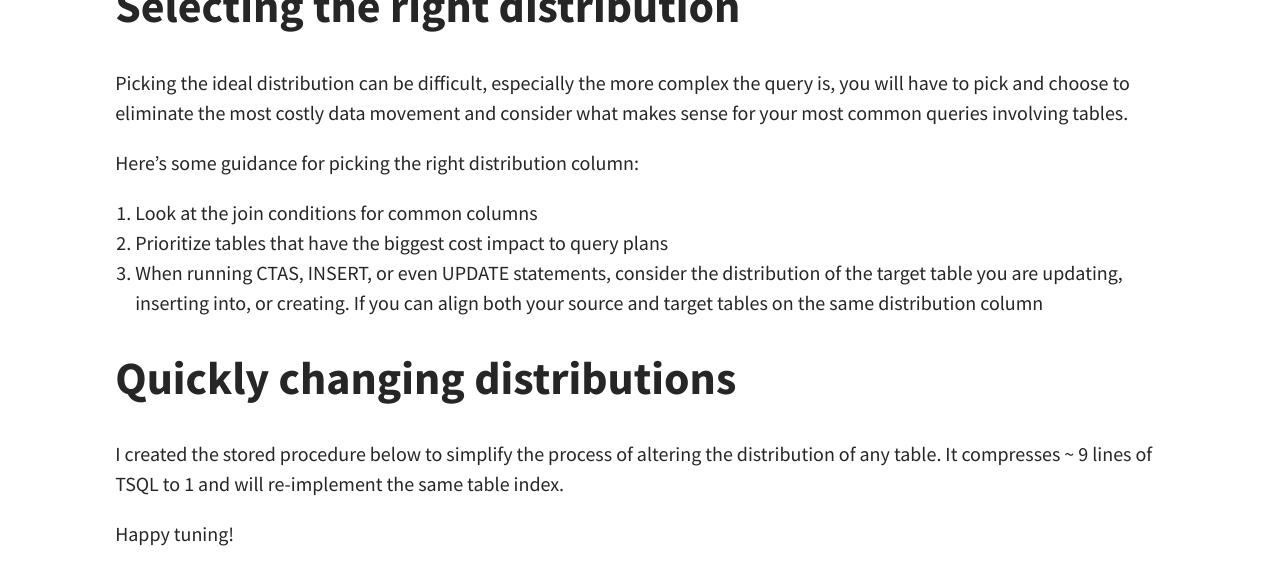
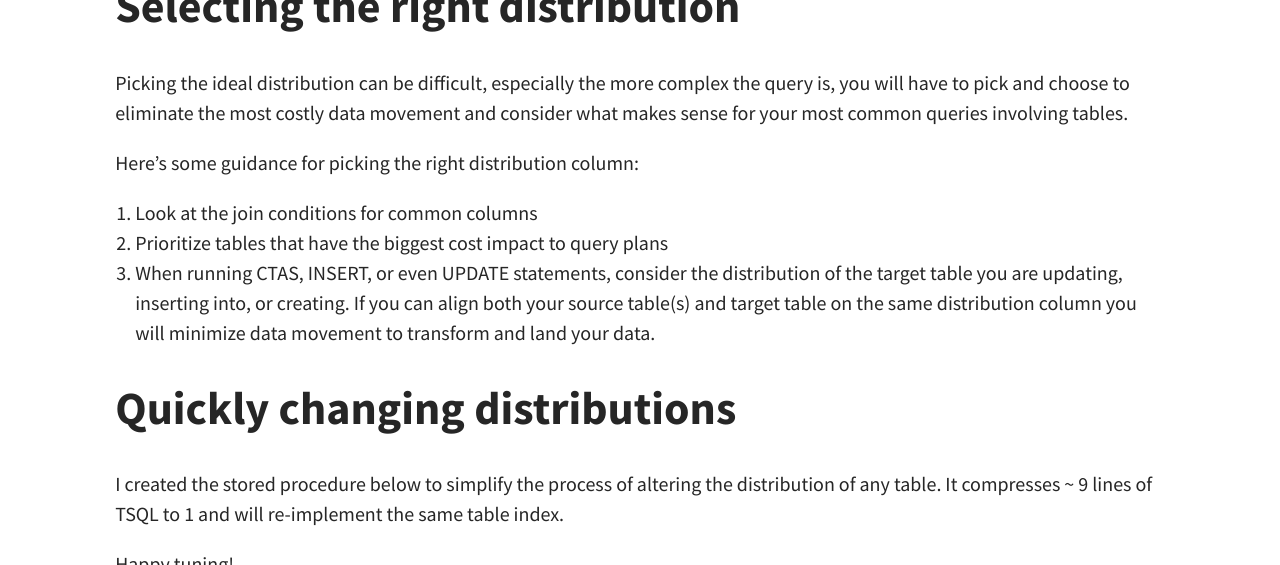
Before and after one commit to mwc360/mwc360.github.io, a Jekyll site: the page built from _posts/2022-01-19-Synapse-Optimization-Series-Table-Distributions.md, in a window 1280 px wide and 900 px high, scrolled down 10769 px, cut to the strip 0-565 px from the top of the window. Built offline with Jekyll 4.4.1, drawn with Linux system fonts in a browser that asks for light colours; comment, search, counter and statistics services are not loaded.

Commit message:
grammar fix

```diff
--- a/_posts/2022-01-19-Synapse-Optimization-Series-Table-Distributions.md
+++ b/_posts/2022-01-19-Synapse-Optimization-Series-Table-Distributions.md
@@ -292,7 +292,7 @@ Here's some guidance for picking the right distribution column:
 
 1. Look at the join conditions for common columns
 1. Prioritize tables that have the biggest cost impact to query plans
-1. When running CTAS, INSERT, or even UPDATE statements, consider the distribution of the target table you are updating, inserting into, or creating. If you can align both your source and target tables on the same distribution column
+1. When running CTAS, INSERT, or even UPDATE statements, consider the distribution of the target table you are updating, inserting into, or creating. If you can align both your source table(s) and target table on the same distribution column you will minimize data movement to transform and land your data.
 
 # Quickly changing distributions
 I created the stored procedure below to simplify the process of altering the distribution of any table. It compresses ~ 9 lines of TSQL to 1 and will re-implement the same table index.
```
